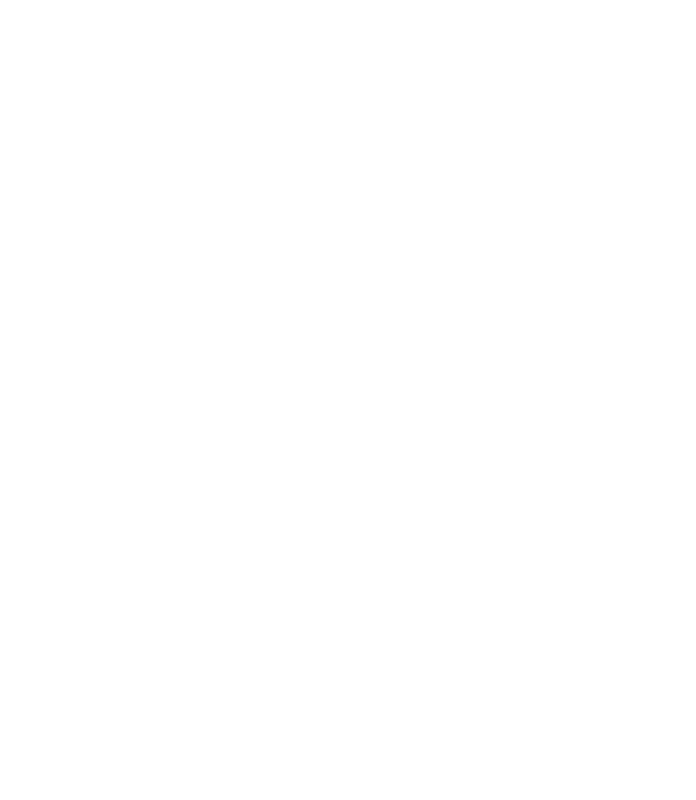
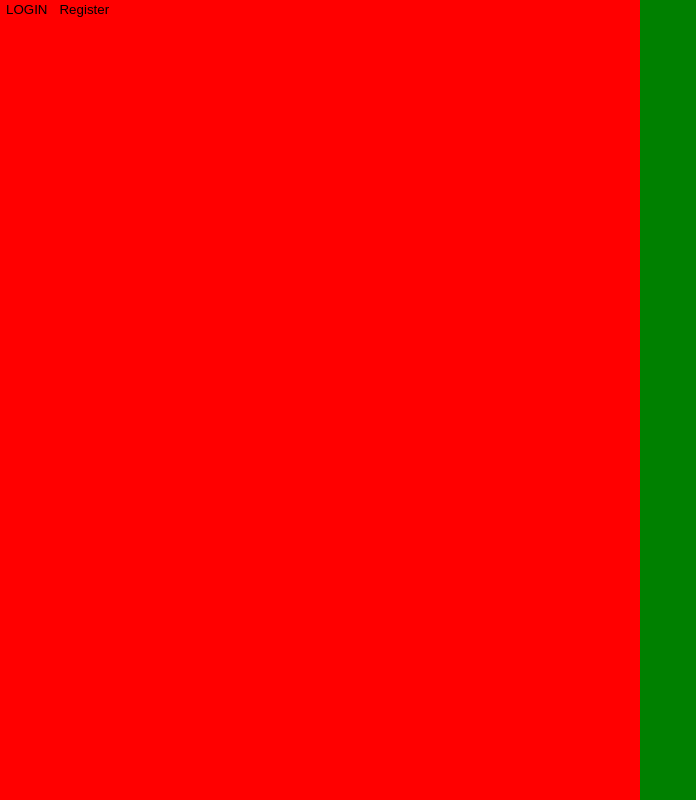
Before and after one commit to 0VERRIDER/student-id-verification, a Next.js app: page / in a window 1280 px wide. Shown: the whole page, without its empty margins (0-696 px from the left). Built offline with nearby package versions, Linux system fonts and the light colour scheme.

Commit message:
First push

```diff
--- a/pages/index.js
+++ b/pages/index.js
@@ -11,7 +11,8 @@
         <link rel="icon" href="/favicon.ico" />
       </Head>
       <div className={styles.main}>
-
+        <button className={styles.loginBtn}>LOGIN</button>
+        <button className={styles.registerBtn}>Register</button>
      </div>
      <div className={styles.subMain}>
 
--- a/styles/Home.module.css
+++ b/styles/Home.module.css
@@ -1,3 +1,25 @@
 .main{
+    position: absolute;
+       top:0;
+       left: 0;
+    display: block;
+        background-color: red;
+        width:50%;
+        height: 100vh;
 
 }
+.subMain{
+    position: absolute;
+       top:0;
+       right: 0;
+    display: block;
+    right: 0;
+    background-color: green;
+    width: 50%;
+    height: 100vh;
+}
+.loginBtn,.registerBtn{
+    background-color: transparent;
+    border:none;
+
+}
--- a/styles/globals.css
+++ b/styles/globals.css
@@ -1,10 +1,8 @@
-html,
-body {
+html,body{
+  margin: 0;
   padding: 0;
-  margin: 0;
-  font-family: -apple-system, BlinkMacSystemFont, Segoe UI, Roboto, Oxygen,
-    Ubuntu, Cantarell, Fira Sans, Droid Sans, Helvetica Neue, sans-serif;
 }
+
 
 a {
   color: inherit;
```
